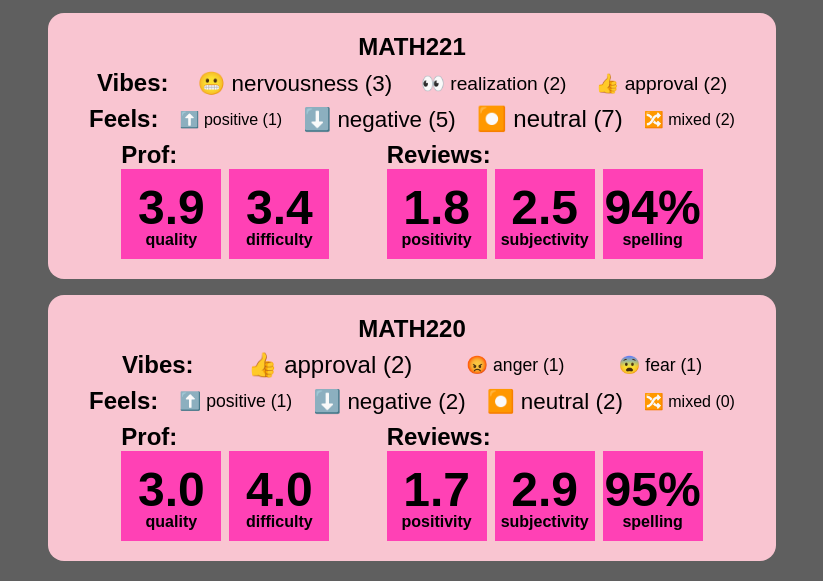
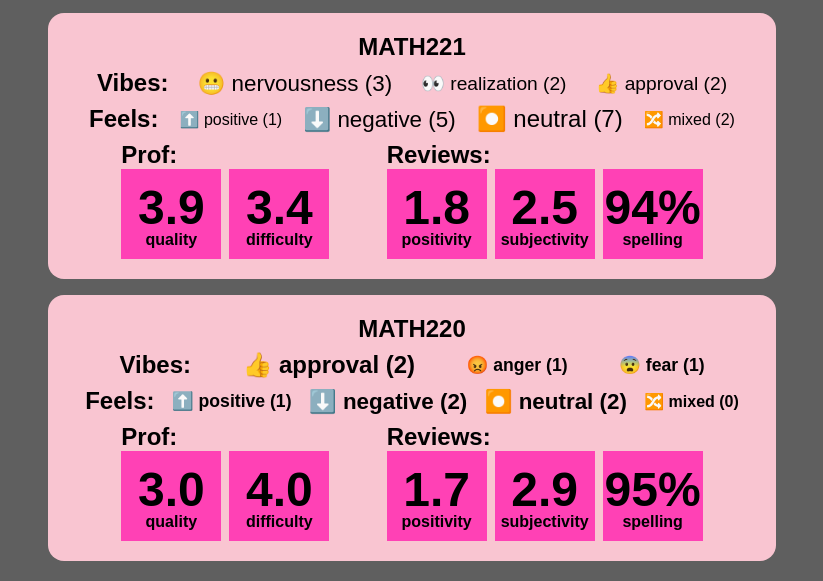
Before and after one commit to Jonqora/VibeCheckMyProf, a website: page web/index.html in a window 1280 px wide. Shown: the part 621-1202 px from the top of the page, without its empty margins (228-1051 px from the left). Drawn offline with Linux system fonts and the light colour scheme.

Commit message:
Font weight bold second course

```diff
--- a/web/index.html
+++ b/web/index.html
@@ -118,7 +118,7 @@
                         </div>
                     </div>
                 </div>
-                <div class="course">
+                <div class="course" style="font-weight: bold;">
                     <div class="course-name">MATH220</div>
                     <div class="flex-row vibes-row">
                         <div class="vibes-text">Vibes:</div>
```
